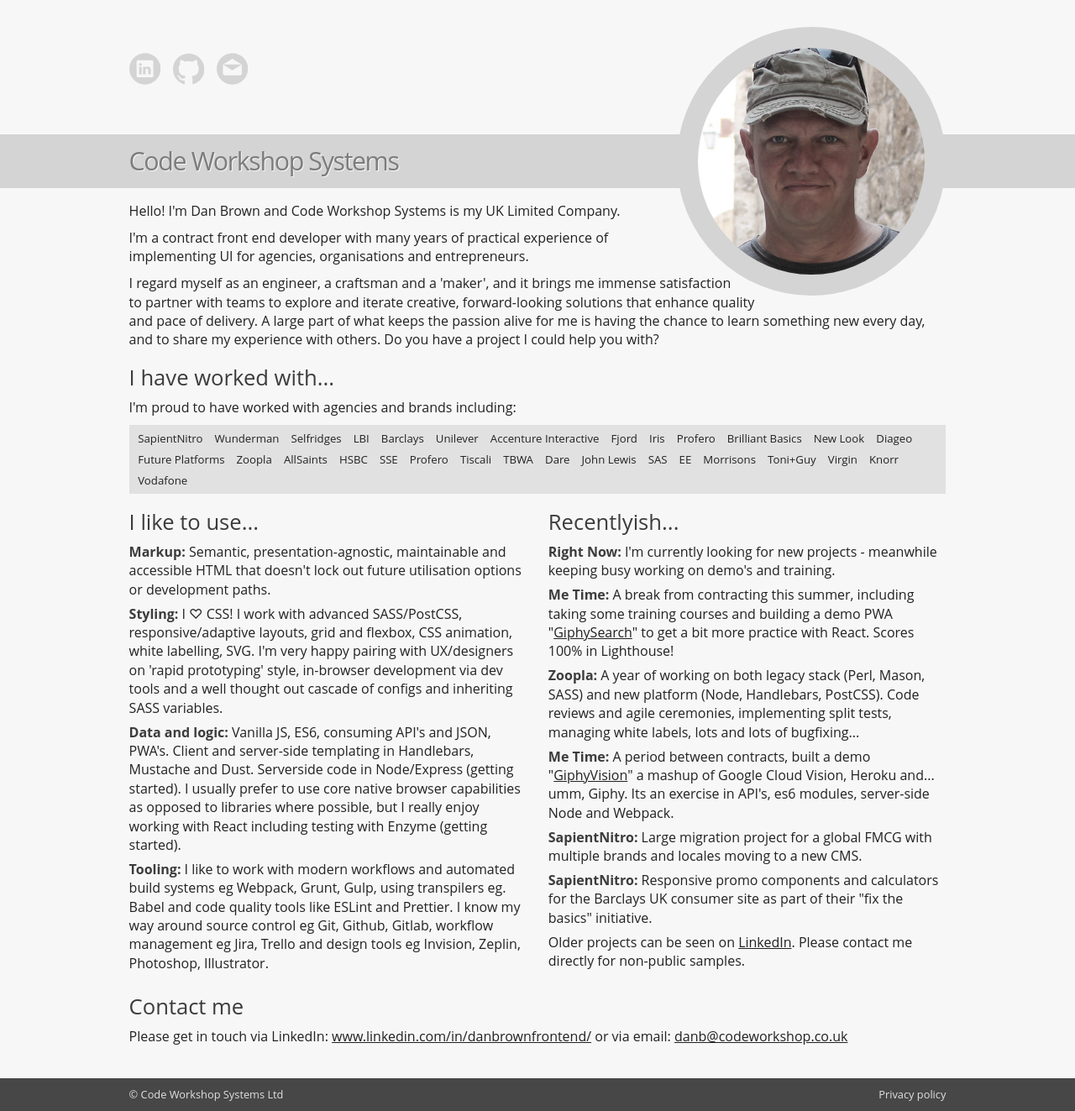
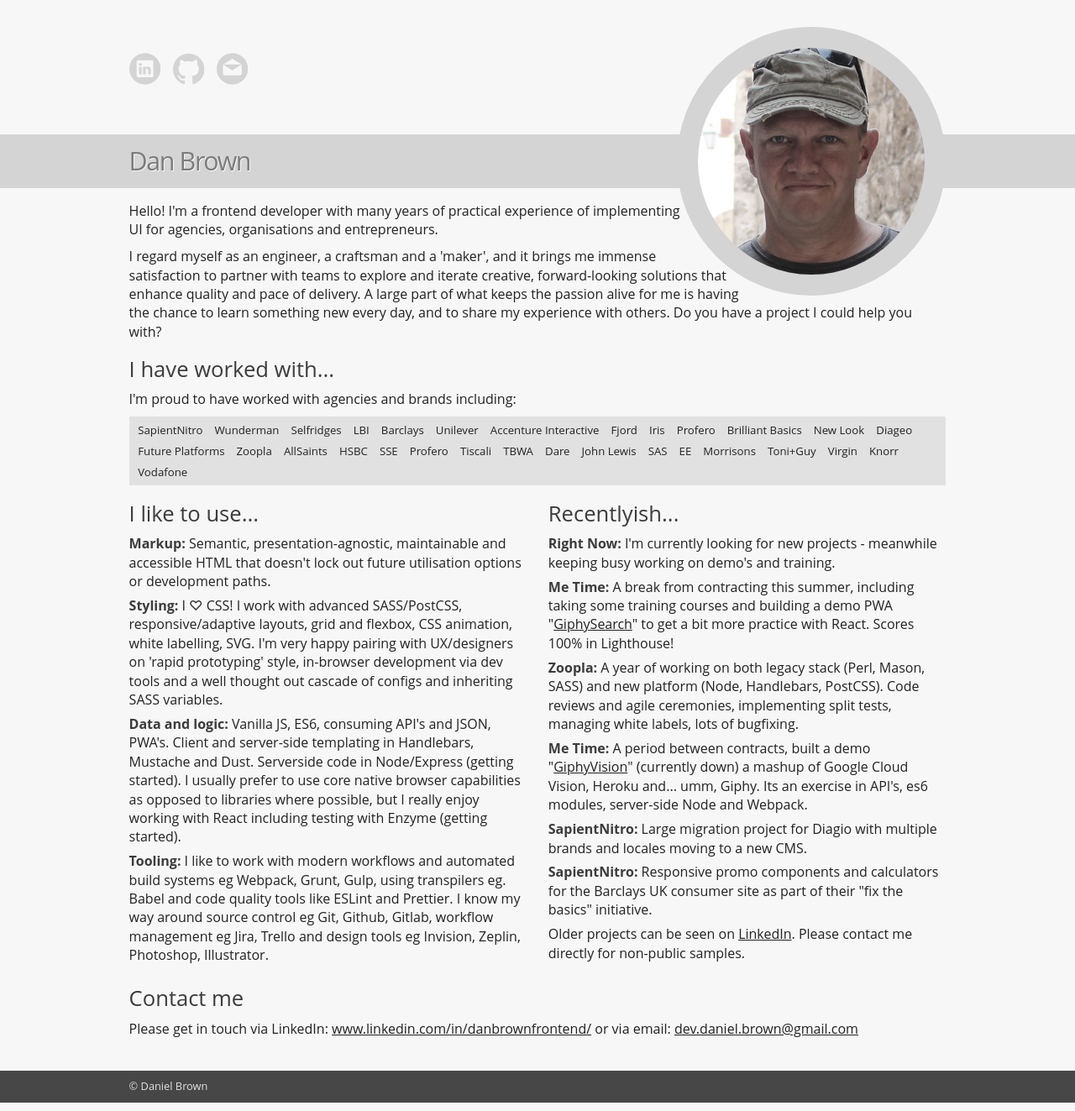
Before and after one commit to danb-cws/danb-cws.github.io, a website: page index.html in a window 1280 px wide. Shown: the top 1323 px of the page at 84% size. Drawn offline with Linux system fonts and the light colour scheme.

Commit message:
Update copy

```diff
--- a/index.html
+++ b/index.html
@@ -2,20 +2,19 @@
 <html lang="en">
     <head>
         <meta charset="utf-8">
-        <title>Dan Brown - Contract front end developer</title>
-        <meta name="description" content="Dan Brown - London based contract front end developer">
+        <title>Dan Brown - Frontend Developer</title>
+        <meta name="description" content="Dan Brown - London based frontend developer">
         <meta name="viewport" content="width=device-width, initial-scale=1">
         <link rel="stylesheet" href="css/style.css">
     </head>
     <body>
         <header class="header-primary">
-            <h1 class="heading1">Code Workshop Systems</h1>
+            <h1 class="heading1">Dan Brown</h1>
         </header>
         <main class="main-content">
             <section class="intro">
                 <img class="header-primary__mugshot" src="img/danb-c2r.jpg" alt="Dan Brown"/>
-                <p>Hello! I'm Dan Brown and Code Workshop Systems is my UK Limited Company.</p>
-                <p>I'm a contract front end developer with many years of practical experience of implementing UI for
+                <p>Hello! I'm a frontend developer with many years of practical experience of implementing UI for
                     agencies, organisations and entrepreneurs.</p>
                 <p>I regard myself as an engineer, a craftsman and a 'maker', and it brings me immense satisfaction to
                     partner with teams to explore and iterate creative, forward-looking solutions that enhance quality
@@ -92,15 +91,15 @@
                     </li>
                     <li class="feature__item">
                         <strong class="heading3">Zoopla: </strong>
-                        A year of working on both legacy stack (Perl, Mason, SASS) and new platform (Node, Handlebars, PostCSS). Code reviews and agile ceremonies, implementing split tests, managing white labels, lots and lots of bugfixing...
+                        A year of working on both legacy stack (Perl, Mason, SASS) and new platform (Node, Handlebars, PostCSS). Code reviews and agile ceremonies, implementing split tests, managing white labels, lots of bugfixing.
                     </li>
                     <li class="feature__item">
                         <strong class="heading3">Me Time: </strong>
-                        A period between contracts, built a demo "<a href="https://giphyvision.firebaseapp.com/">GiphyVision</a>" a mashup of Google Cloud Vision, Heroku and... umm, Giphy. Its an exercise in API's, es6 modules, server-side Node and Webpack.
+                        A period between contracts, built a demo "<a href="https://giphyvision.firebaseapp.com/">GiphyVision</a>" (currently down) a mashup of Google Cloud Vision, Heroku and... umm, Giphy. Its an exercise in API's, es6 modules, server-side Node and Webpack.
                     </li>
                     <li class="feature__item">
                         <strong class="heading3">SapientNitro: </strong>
-                        Large migration project for a global FMCG with multiple brands and locales moving to a new CMS.
+                        Large migration project for Diagio with multiple brands and locales moving to a new CMS.
                     </li>
                     <li class="feature__item">
                         <strong class="heading3">SapientNitro: </strong>
@@ -113,7 +112,7 @@
             </section>
             <section class="contact">
                 <h2 class="heading2">Contact me</h2>
-                <p>Please get in touch via LinkedIn: <a href="https://www.linkedin.com/in/danbrownfrontend/">www.linkedin.com/in/danbrownfrontend/</a> or via email: <a href="mailto:danb@codeworkshop.co.uk">danb@codeworkshop.co.uk</a></p>
+                <p>Please get in touch via LinkedIn: <a href="https://www.linkedin.com/in/danbrownfrontend/">www.linkedin.com/in/danbrownfrontend/</a> or via email: <a href="mailto:dev.daniel.brown@gmail.com">dev.daniel.brown@gmail.com</a></p>
                 <ul class="contact__icons">
                     <li class="contact__item">
                         <a href="https://www.linkedin.com/in/danbrownfrontend/" class="contact__link" title="LinkedIn">
@@ -126,7 +125,7 @@
                         </a>
                     </li>
                     <li class="contact__item">
-                        <a href="mailto:danb@codeworkshop.co.uk" class="contact__link" title="Email">
+                        <a href="mailto:dev.daniel.brown@gmail.com" class="contact__link" title="Email">
                             <svg xmlns="http://www.w3.org/2000/svg" class="contact__icon" viewBox="0 0 299.997 299.997"><path d="M149.996 0C67.157 0 .001 67.158.001 149.997c0 82.837 67.156 150 149.995 150s150-67.163 150-150C299.996 67.158 232.835 0 149.996 0zm.003 52.686l88.763 55.35H61.236l88.763-55.35zm89.869 143.737h-.009c0 8.878-7.195 16.072-16.072 16.072H76.211c-8.878 0-16.072-7.195-16.072-16.072v-84.865c0-.939.096-1.852.252-2.749l84.808 52.883c.104.065.215.109.322.169.112.062.226.122.34.179a8.903 8.903 0 0 0 1.847.721c.065.018.13.026.195.041a9.148 9.148 0 0 0 2.093.265h.015c.7 0 1.401-.099 2.093-.265.065-.016.13-.023.195-.041a8.99 8.99 0 0 0 1.847-.721 9.19 9.19 0 0 0 .34-.179c.106-.06.218-.104.322-.169l84.808-52.883c.156.897.252 1.808.252 2.749v84.865z"/></svg>
                         </a>
                     </li>
@@ -134,13 +133,7 @@
             </section>
         </main>
         <footer class="footer-primary">
-            <small>&copy; Code Workshop Systems Ltd <a class="footer-link" href="privacy-policy.html">Privacy policy</a></small>
+            <small>&copy; Daniel Brown</small>
         </footer>
-        <script>
-            window.ga=window.ga||function(){(ga.q=ga.q||[]).push(arguments)};ga.l=+new Date;
-            ga('create', 'UA-126669244-1', 'auto');
-            ga('send', 'pageview');
-        </script>
-        <script async src='https://www.google-analytics.com/analytics.js'></script>
     </body>
 </html>
```
